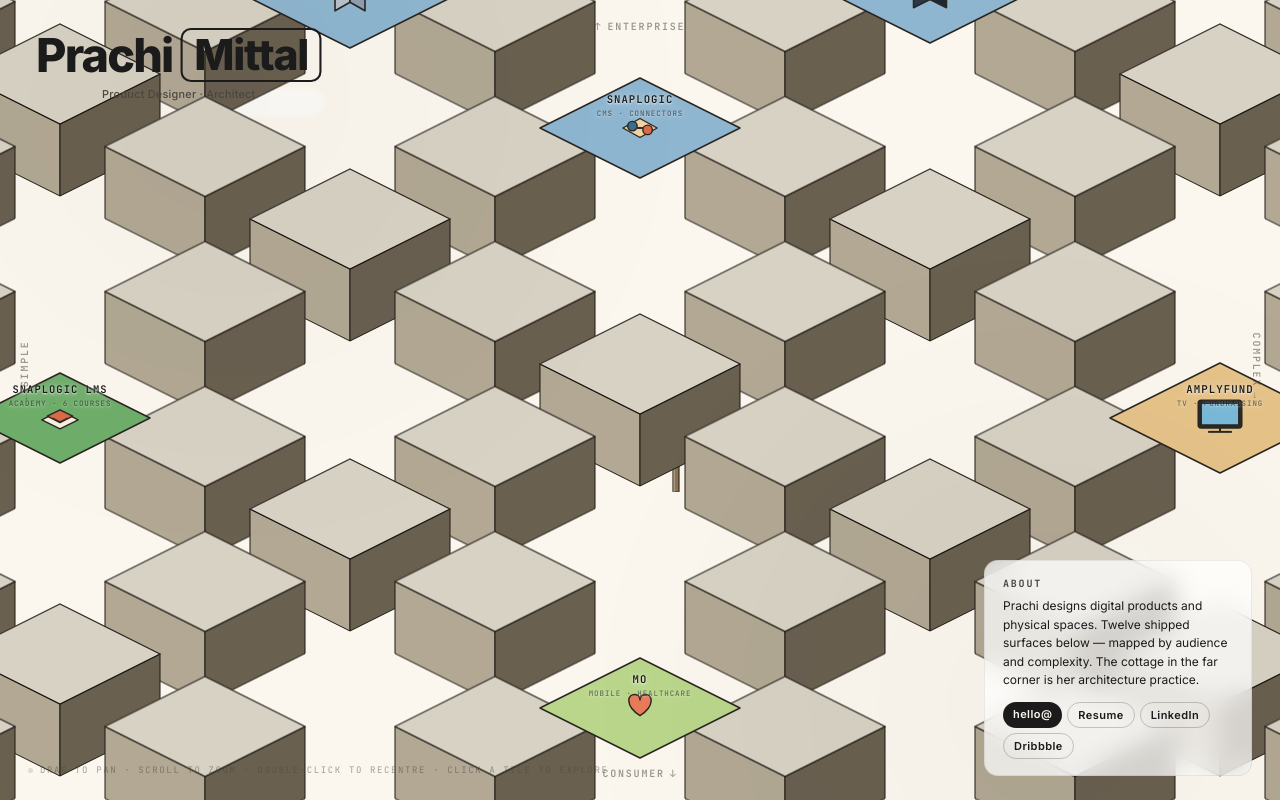
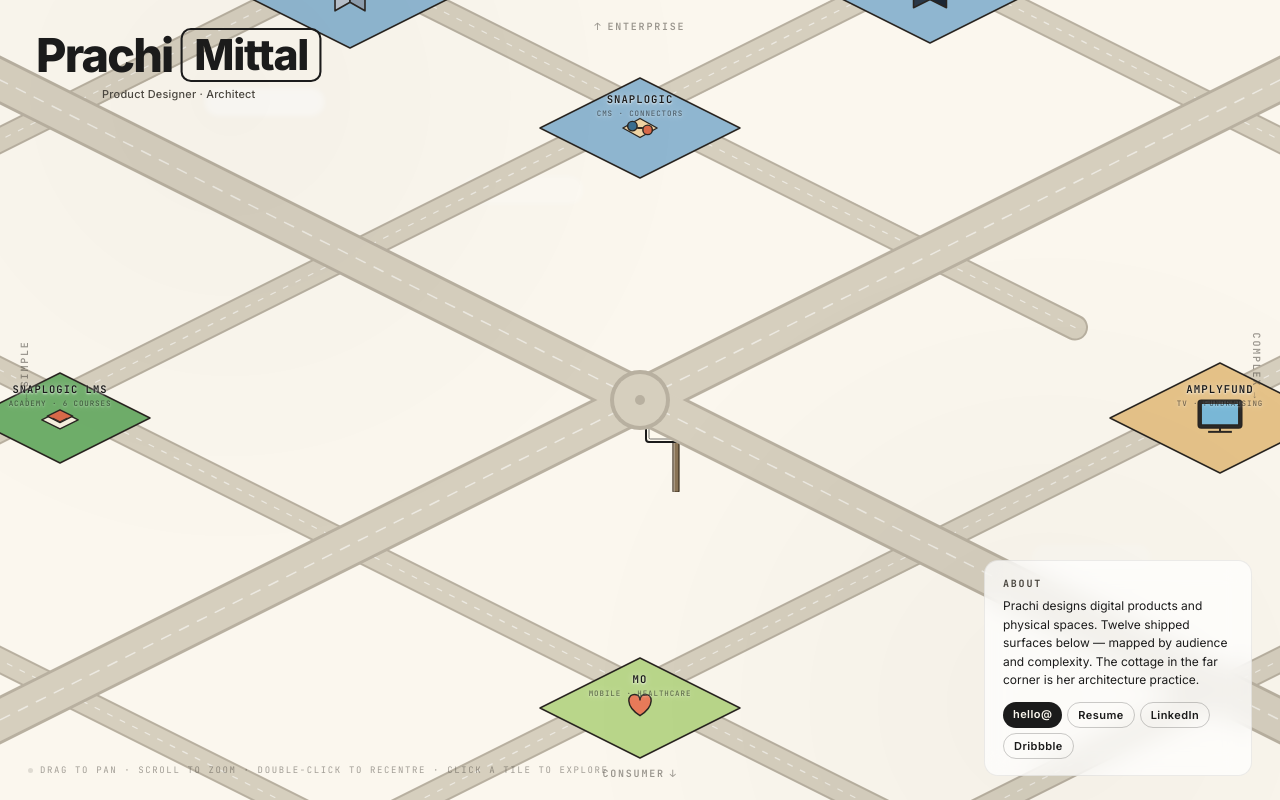
Before and after one commit to prachimittaldesign/Prachifolio, a React (Vite) app: page / in a window 1280 px wide. Built offline with nearby package versions, Linux system fonts and the light colour scheme.

Commit message:
Remove plain 3D ground tiles — empty space with SVG roads + floating 3D project tiles only

```diff
--- a/src/components/World.jsx
+++ b/src/components/World.jsx
@@ -1,45 +1,10 @@
 import { useState, useRef, useMemo, useCallback, useEffect } from 'react';
 import { PROJECTS } from '../data/projects.js';
-import { gridToScreen, quadrant, SPACING, HALF_W, HALF_H } from '../data/iso.js';
+import { gridToScreen, quadrant, SPACING } from '../data/iso.js';
 import IsoTile from './IsoTile.jsx';
+import RoadLayer from './RoadLayer.jsx';
 import Hero from './Hero.jsx';
 import AboutPanel from './AboutPanel.jsx';
-
-const GROUND_T = 72;
-
-const ROAD_SEGMENTS = [
-  { type: 'h', gy:  0, gx1: -7, gx2:  7 },
-  { type: 'v', gx:  0, gy1: -6, gy2:  6 },
-  { type: 'h', gy:  2, gx1: -4, gx2:  6 },
-  { type: 'h', gy: -2, gx1: -4, gx2:  4 },
-  { type: 'h', gy:  4, gx1: -4, gx2:  5 },
-  { type: 'h', gy: -4, gx1: -2, gx2:  4 },
-  { type: 'v', gx:  2, gy1: -1, gy2:  4 },
-  { type: 'v', gx: -2, gy1: -4, gy2:  4 },
-  { type: 'v', gx:  4, gy1: -4, gy2:  3 },
-  { type: 'v', gx:  6, gy1:  0, gy2:  6 },
-  { type: 'v', gx: -4, gy1: -2, gy2:  5 },
-];
-
-function GroundTile() {
-  const W = HALF_W, H = HALF_H;
-  const leftPts  = `${-W},0 0,${H} 0,${H+GROUND_T} ${-W},${GROUND_T}`;
-  const rightPts = `${W},0 0,${H} 0,${H+GROUND_T} ${W},${GROUND_T}`;
-  const topPts   = `0,${-H} ${W},0 0,${H} ${-W},0`;
-  return (
-    <svg
-      width={W*2+4} height={H*2+GROUND_T+8}
-      viewBox={`${-W-2} ${-H-4} ${W*2+4} ${H*2+GROUND_T+8}`}
-      style={{ overflow: 'visible' }}
-    >
-      <polygon points={leftPts} fill="#b2a894" stroke="#1c1812" strokeWidth="1"/>
-      <polygon points={rightPts} fill="#6a6050" stroke="#1c1812" strokeWidth="1"/>
-      <polygon points={topPts} fill="#d8d2c4" stroke="#1a1610" strokeWidth="1.2"/>
-      <line x1={0} y1={-H} x2={-W} y2={0} stroke="rgba(255,255,255,0.18)" strokeWidth="1.2"/>
-      <line x1={0} y1={-H} x2={W}  y2={0} stroke="rgba(255,255,255,0.09)" strokeWidth="0.8"/>
-    </svg>
-  );
-}
 
 export default function World({ onSelect }) {
   const stageRef = useRef(null);
@@ -56,31 +21,9 @@
     return () => clearTimeout(t);
   }, []);
 
-  const allTiles = useMemo(() => {
-    const projKeys = new Set(PROJECTS.map(t => `${t.gx},${t.gy}`));
-    const tiles = [...PROJECTS.map(t => ({ ...t, isProject: true }))];
-    const roadKeys = new Set();
-    for (const seg of ROAD_SEGMENTS) {
-      if (seg.type === 'h') {
-        for (let gx = seg.gx1; gx <= seg.gx2; gx++) {
-          const key = `${gx},${seg.gy}`;
-          if (!projKeys.has(key) && !roadKeys.has(key)) {
-            roadKeys.add(key);
-            tiles.push({ id: `r${gx}_${seg.gy}`, gx, gy: seg.gy, isProject: false });
-          }
-        }
-      } else {
-        for (let gy = seg.gy1; gy <= seg.gy2; gy++) {
-          const key = `${seg.gx},${gy}`;
-          if (!projKeys.has(key) && !roadKeys.has(key)) {
-            roadKeys.add(key);
-            tiles.push({ id: `r${seg.gx}_${gy}`, gx: seg.gx, gy, isProject: false });
-          }
-        }
-      }
-    }
-    return tiles.sort((a, b) => (b.gx + b.gy) - (a.gx + a.gy));
-  }, []);
+  const sortedProjects = useMemo(() =>
+    [...PROJECTS].sort((a, b) => (b.gx + b.gy) - (a.gx + a.gy)),
+  []);
 
   const updateSep = useCallback((mx, my) => {
     PROJECTS.forEach(t => {
@@ -144,7 +87,6 @@
     try { e.currentTarget.releasePointerCapture(e.pointerId); } catch (_) {}
   }, [onSelect]);
 
-  // Scroll-to-zoom, anchored to cursor position (clamp 0.5–2×)
   useEffect(() => {
     const el = stageRef.current;
     if (!el) return;
@@ -189,27 +131,10 @@
         className="camera"
         style={{ transform: `translate(${pan.x}px, ${pan.y}px) scale(${scale})` }}
       >
-        {allTiles.map(tile => {
+        <div className="road-wrap"><RoadLayer/></div>
+
+        {sortedProjects.map(tile => {
           const { sx, sy } = gridToScreen(tile.gx, tile.gy, SPACING);
-
-          if (!tile.isProject) {
-            return (
-              <div
-                key={tile.id}
-                className="iso-tile ground-tile"
-                style={{
-                  '--sx': `${sx}px`,
-                  '--sy': `${sy}px`,
-                  '--lift': '0px',
-                  zIndex: Math.round(-(tile.gx + tile.gy) * 10 + 490),
-                  pointerEvents: 'none',
-                }}
-              >
-                <GroundTile/>
-              </div>
-            );
-          }
-
           const q = quadrant(tile.gx, tile.gy);
           const size = tile.scale || 1;
           const isHovered = hovered === tile.id;
```
